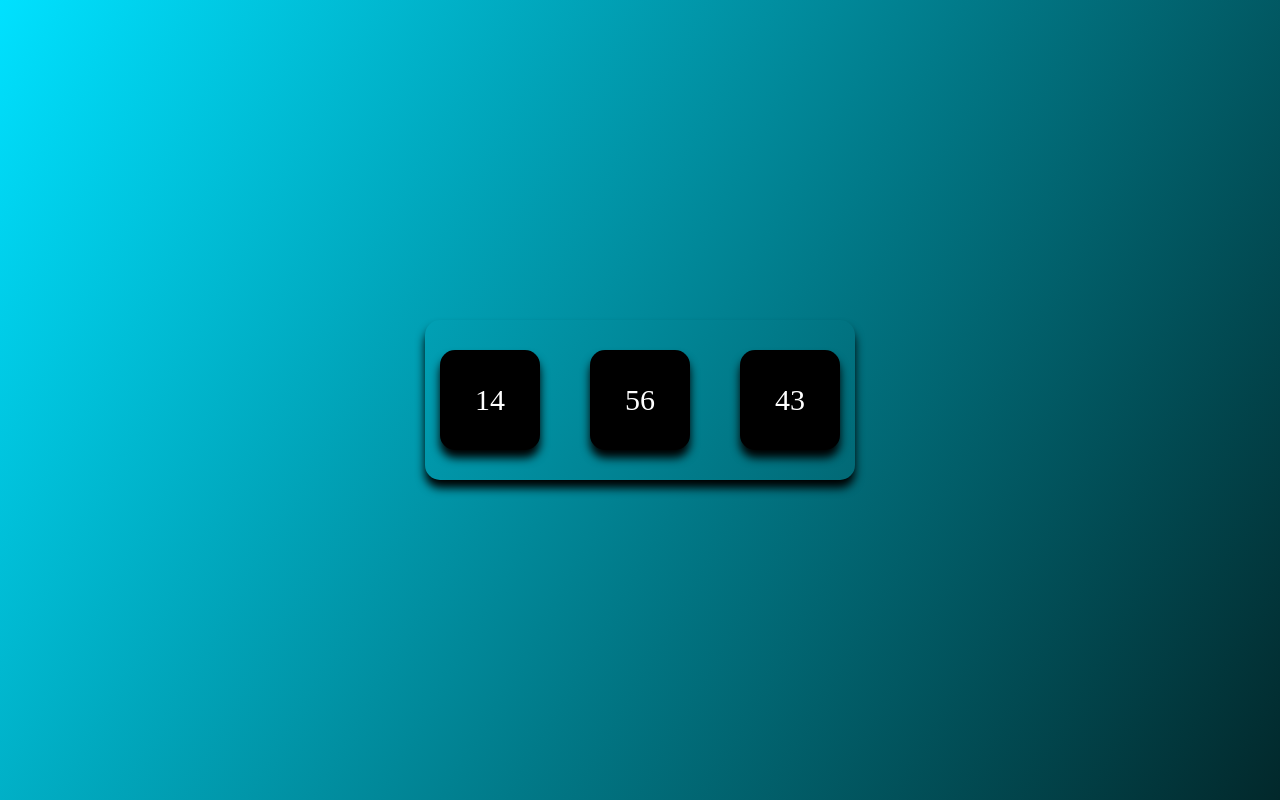
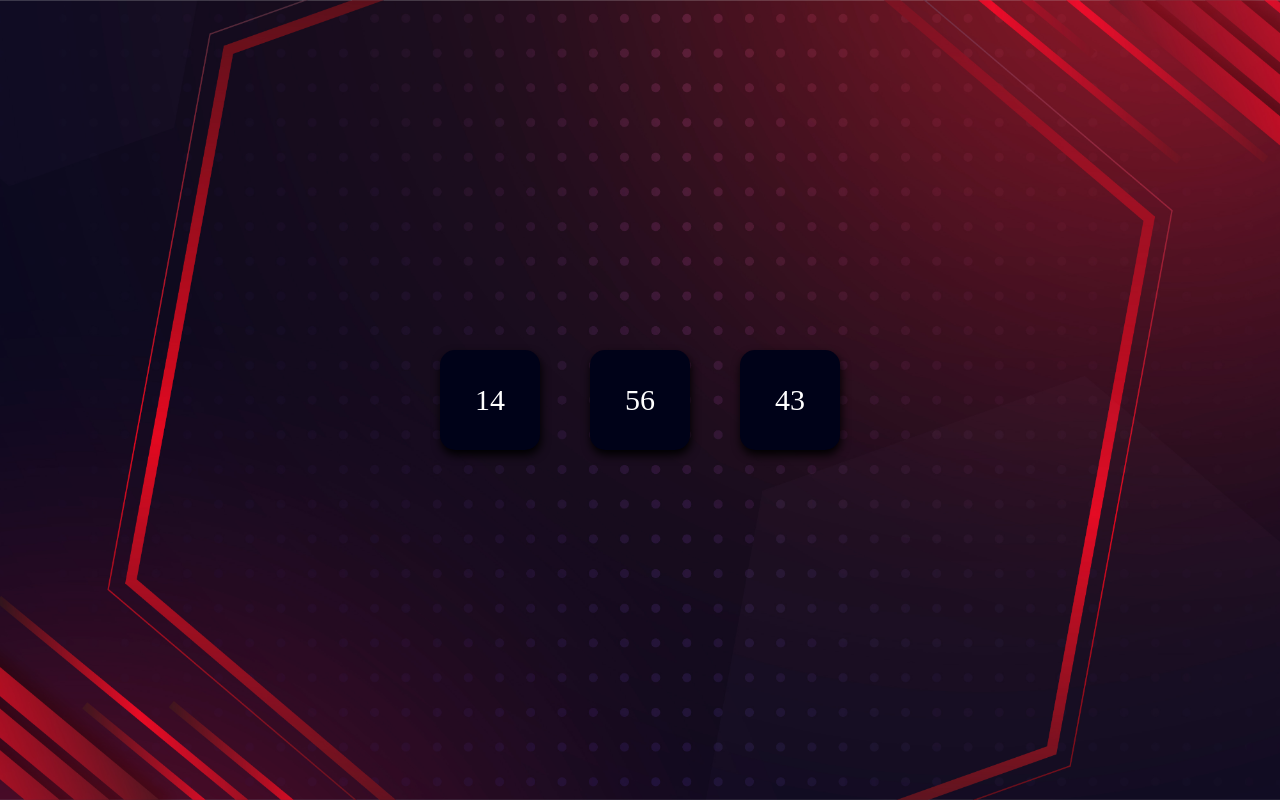
Before and after one commit to Gustavosantos009/Gustavo_Santos, a plain HTML site: page index.html in a window 1280 px wide. Drawn offline with Linux system fonts and the light colour scheme.

Commit message:
mudou background do container

```diff
--- a/style/style.css
+++ b/style/style.css
@@ -7,11 +7,13 @@
 
 .container {
 
-    background-image: linear-gradient(120deg,rgb(0, 225, 255),  rgb(2, 40, 43));
+    position: relative;
+    background-image: url(../image/background.jpg);
     height: 100vh;
-    display: flex;
-    justify-content: center;
-    align-items: center;
+    background-position: center;
+    background-size: cover;
+
+
 
 }
 .relogio{
@@ -21,18 +23,22 @@
     height: 130px;
     justify-content: space-between;
     align-items: center;
-
     border-radius: 15px;
     padding: 15px;
-    background-color: transparent;
-    box-shadow: 0px 8px 10px black;
+
+
+    position: absolute;
+    top: 50%;
+    left: 50%;
+    transform: translate(-50% ,-50%);
+
 
 }
 
 .relogio div{
 
-    background-color: black;
-    color: white;
+    background-color: #000218;
+    color: rgb(255, 255, 255);
     width: 100px;
     height: 100px;
     display: flex;
@@ -40,5 +46,5 @@
     align-items: center;
     font-size:30px ;
     border-radius: 15px;
-    box-shadow: 0px 8px 10px black;
+    box-shadow: 1px 5px 10px black;
 }
```
Also changed, not shown: image/background.jpg (added).
